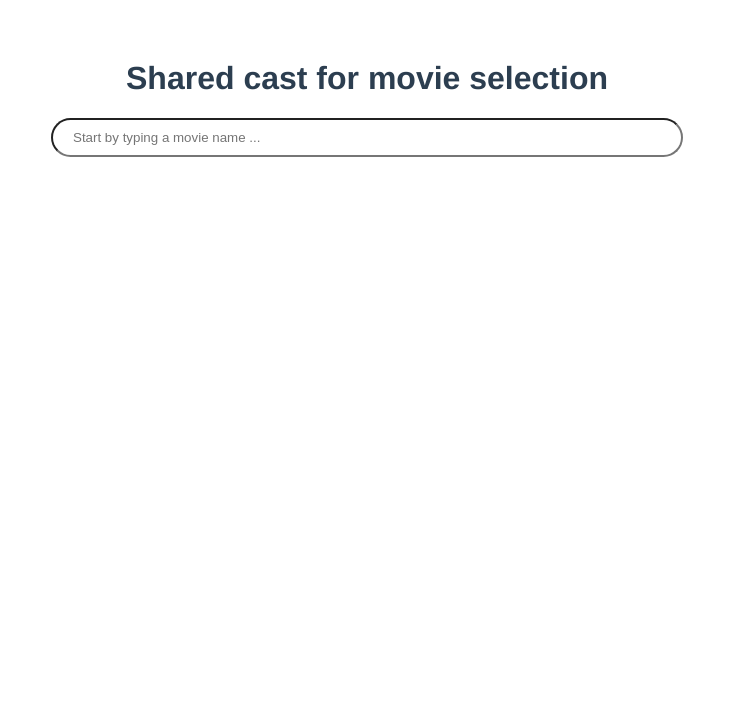
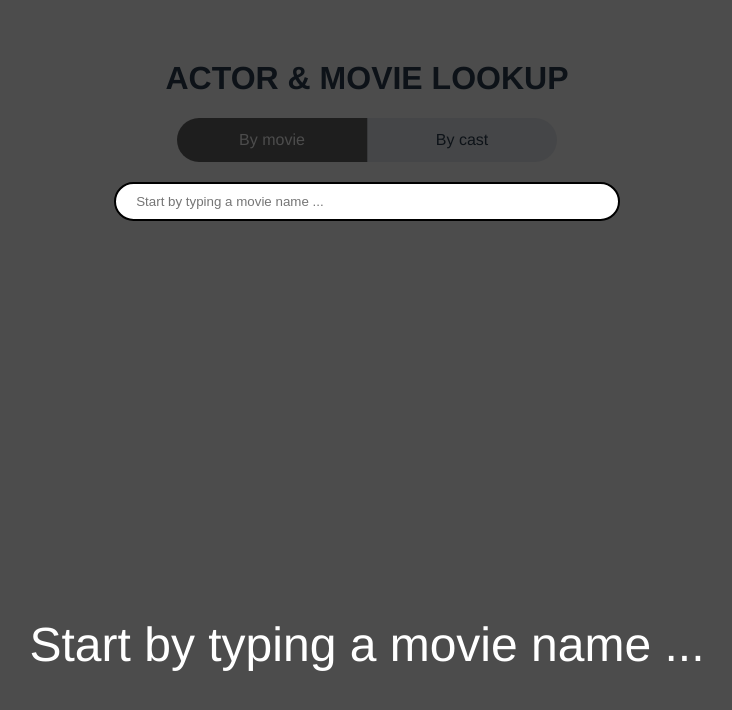
Before and after one commit to bureson/actor-lookup, a Vue app: page / in a window 1280 px wide. Shown: the top 710 px of the page, without its empty margins (273-1005 px from the left). Built offline with nearby package versions, Linux system fonts and the light colour scheme.

Commit message:
Search by cast

```diff
--- a/src/components/CastThumb.vue
+++ b/src/components/CastThumb.vue
@@ -1,14 +1,19 @@
 <template>
-  <li class='cast-member'>
-    <div class='cast-avatar' v-bind:style='{ "background-image": `url(https://image.tmdb.org/t/p/w200/${cast.profile_path})`}'></div>
-    {{cast.original_name}}
+  <li :class='["cast-member", { "clickable": this.click }]' @click='this.select'>
+    <div class='cast-avatar' :style='{ backgroundImage: `url(https://image.tmdb.org/t/p/w200/${cast.profile_path})`}' />
+    {{cast.name}}
   </li>
 </template>
 
 <script>
   export default {
     name: 'CastThumb',
-    props: ['cast']
+    props: ['cast', 'click'],
+    methods: {
+      select() {
+        if (this.click) this.click(this.cast);
+      }
+    }
   }
 </script>
 
@@ -21,6 +26,9 @@
     overflow: hidden;
     margin: 0 10px 10px;
   }
+  .cast-member.clickable {
+    cursor: pointer;
+  }
   .cast-avatar {
     width: 75px;
     height: 75px;
--- a/src/components/MovieThumb.vue
+++ b/src/components/MovieThumb.vue
@@ -1,6 +1,6 @@
 <template>
-  <li class='movie-item' @click='this.select'>
-    <div class='movie-avatar' v-bind:style='{ "background-image": `url(https://image.tmdb.org/t/p/w500/${movie.poster_path})`}'></div>
+  <li :class='["movie-item", { "clickable": this.click }]' @click='this.select'>
+    <div class='movie-avatar' :style='{ backgroundImage: `url(https://image.tmdb.org/t/p/w500/${movie.poster_path})`}' />
     {{movie.original_title}} ({{releaseYear}})
   </li>
 </template>
@@ -17,7 +17,7 @@
     },
     methods: {
       select () {
-        this.click(this.movie);
+        if (this.click) this.click(this.movie);
       }
     }
   }
@@ -25,13 +25,15 @@
 
 <style>
   .movie-item {
-    cursor: pointer;
     display: inline-block;
     vertical-align: top;
     height: 225px;
     overflow: hidden;
     width: 150px;
     margin: 10px;
+  }
+  .movie-item.clickable {
+    cursor: pointer;
   }
   .movie-avatar {
     width: 150px;
--- a/src/components/SearchForm.vue
+++ b/src/components/SearchForm.vue
@@ -1,15 +1,27 @@
 <template>
-  <h1>Shared cast for movie selection</h1>
+  <div :class='["container", { "tutorial": this.tutorial }]' @click='resetTutorialTimeout' @keydown='resetTutorialTimeout'>
+    <h1>ACTOR &amp; MOVIE LOOKUP</h1>
+
+    <TutorialVeil :tutorial='tutorial' />
+    <TabSwitch :selectedTab='selectedTab' :click='selectTab' />
+
     <div class='input-container'>
-    <input class='search-input' v-model='search' @keydown='searchMovie' placeholder='Start by typing a movie name ...' />
+      <input class='search-input' v-model='search' @keydown='triggerSearch' :placeholder='placeholder' />
       <LoadingSpinner v-if='loading' />
     </div>
 
-  <div v-bind:class='["half-width", { "single": movieList.length === 0 }]'>
+    <div :class='["half-width", { "single": movieList.length === 0 && castList.length === 0 }]'>
       <div v-if='suggestMovieList.length > 0'>
         <h2>Choose from the search results</h2>
         <ul>
           <MovieThumb v-for='movie in suggestMovieList' :key='movie.id' :movie='movie' :click='selectMovie' />
+        </ul>
+      </div>
+
+      <div v-if='suggestCastList.length > 0'>
+        <h2>Choose from the search results</h2>
+        <ul>
+          <CastThumb v-for='cast in suggestCastList' :key='cast.id' :cast='cast' :click='selectCast' />
         </ul>
       </div>
     </div>
@@ -22,75 +34,145 @@
         </ul>
       </div>
 
+      <div v-if='castList.length > 0'>
+        <h2>For selected cast</h2>
+        <ul>
+          <CastThumb v-for='cast in castList' :key='cast.id' :cast='cast' :click='deselectCast' />
+        </ul>
+      </div>
+
       <div v-if='movieList.length > 1'>
         <h2>Shared cast</h2>
         <p v-if='sharedCast.length === 0'>No shared cast :(</p>
         <ul v-if='sharedCast.length > 0'>
-        <CastThumb v-for:='cast in sharedCast' :key='cast.id' :cast='cast' />
+          <CastThumb v-for='cast in sharedCast' :key='cast.id' :cast='cast' />
         </ul>
+      </div>
+
+      <div v-if='castList.length > 1'>
+        <h2>Shared movie</h2>
+        <p v-if='sharedMovie.length === 0'>No shared movie :(</p>
+        <ul v-if='sharedMovie.length > 0'>
+          <MovieThumb v-for='movie in sharedMovie' :key='movie.id' :movie='movie' />
+        </ul>
+      </div>
     </div>
   </div>
 </template>
 
 <script>
   import invokeFunction from '../helper/invokeFunction';
+  import TextLib from '../helper/textLib';
 
   import CastThumb from './CastThumb.vue';
   import LoadingSpinner from './LoadingSpinner.vue';
-  import MovieThumb from './MovieThumb.vue'
+  import MovieThumb from './MovieThumb.vue';
+  import TabSwitch from './TabSwitch.vue';
+  import TutorialVeil from './TutorialVeil.vue';
 
   export default {
     components: {
       CastThumb,
       LoadingSpinner,
-      MovieThumb
+      MovieThumb,
+      TabSwitch,
+      TutorialVeil
     },
     computed: {
+      placeholder () {
+        return `Start by typing a ${this.selectedTab} name ...`;
+      },
       sharedCast () {
         if (this.movieList.length <= 1) return [];
         return this.movieList.reduce((sharedCast, movie, index) => {
           if (index === 0) return movie.cast;
-          return sharedCast.filter(sharedCastMember => movie.cast.some(movieCastMember => movieCastMember.id === sharedCastMember.id));
+          return sharedCast.filter(sharedCastMember => sharedCastMember.profile_path && movie.cast.some(movieCastMember => movieCastMember.id === sharedCastMember.id));
+        }, []);
+      },
+      sharedMovie () {
+        if (this.castList.length <= 1) return [];
+        return this.castList.reduce((sharedMovie, cast, index) => {
+          if (index === 0) return cast.cast;
+          return sharedMovie.filter(sharedCastMovie => sharedCastMovie.poster_path && cast.cast.some(castCastMovie => castCastMovie.id === sharedCastMovie.id));
         }, []);
       }
     },
     data() {
       return {
         loading: false,
+        castList: [],
         movieList: [],
         search: '',
+        searchTimeout: null,
+        selectedTab: 'movie',
+        suggestCastList: [],
         suggestMovieList: [],
-        timeout: null
+        tutorial: false,
+        tutorialTimeout: null
       };
     },
+    mounted() {
+      this.tutorialTimeout = setTimeout(() => {
+        this.tutorial = true;
+      }, 4000);
+    },
     methods: {
+      deselectCast (cast) {
+        this.castList = this.castList.filter(item => item.id !== cast.id);
+      },
       deselectMovie (movie) {
-        this.movieList = this.movieList.filter(mov => mov.id !== movie.id);
+        this.movieList = this.movieList.filter(item => item.id !== movie.id);
       },
-      searchMovie () {
-        if (this.timeout) {
-          clearTimeout(this.timeout);
-          this.timeout = null;
+      resetTutorialTimeout () {
+        this.tutorial = false;
+        if (this.tutorialTimeout) clearTimeout(this.tutorialTimeout);
+        this.tutorialTimeout = null;
+      },
+      triggerSearch () {
+        this.tutorial = false;
+        if (this.searchTimeout) {
+          clearTimeout(this.searchTimeout);
+          this.searchTimeout = null;
         }
-        this.timeout = setTimeout(() => {
+        this.searchTimeout = setTimeout(() => {
           if (this.search.trim()) {
             this.loading = true;
-            return invokeFunction('searchMovie', { search: this.search }).then(response => {
+            return invokeFunction(`search${TextLib.capitalize(this.selectedTab)}`, { search: this.search }).then(response => {
+              this.loading = false;
+              if (this.selectedTab === 'movie') {
                 this.suggestMovieList = response.data.results.filter(movie => movie.poster_path);
-              this.loading = false;
+              } else {
+                this.suggestCastList = response.data.results.filter(cast => cast.profile_path);
+              }
             });
           } else {
             this.suggestMovieList = [];
           }
         }, 500);
       },
+      selectCast (cast) {
+        if (this.castList.some(item => item.id === cast.id)) return;
+        this.loading = true;
+        return invokeFunction('getMovieForPersonId', { personId: cast.id }).then(response => {
+          this.loading = false;
+          this.castList.push({ ...cast, cast: response.data.cast });
+        });
+      },
       selectMovie (movie) {
-        if (this.movieList.some(mov => mov.id === movie.id)) return;
+        if (this.movieList.some(item => item.id === movie.id)) return;
         this.loading = true;
         return invokeFunction('getCastForMovieId', { movieId: movie.id }).then(response => {
           this.loading = false;
           this.movieList.push({ ...movie, cast: response.data.cast });
         });
+      },
+      selectTab (tab) {
+        this.castList = [];
+        this.movieList = [];
+        this.search = '';
+        this.selectedTab = tab;
+        this.suggestCastList = [];
+        this.suggestMovieList = [];
       }
     }
   }
@@ -103,8 +185,9 @@
     padding: 0;
   }
   .input-container {
+    z-index: 3;
     position: relative;
-    width: 50%;
+    width: 70%;
     margin: 0 auto;
   }
   .search-input {
@@ -112,6 +195,9 @@
     box-sizing: border-box;
     padding: 10px 20px;
     border-radius: 20px;
+  }
+  .tutorial .input-container .search-input {
+    border: 2px solid #000;
   }
   .half-width {
     display: inline-block;
@@ -123,4 +209,9 @@
   .half-width.single {
     width: 95%;
   }
+  @media (min-width:600px)  {
+    .input-container {
+      width: 40%;
+    }
+  }
 </style>
--- /dev/null
+++ b/src/components/TabSwitch.vue
@@ -0,0 +1,61 @@
+<template>
+  <div class='tabs-container'>
+    <ul>
+      <li :class='[{"active": tab === this.selectedTab}]' v-for='tab in tabList' :key='tab' @click='() => this.click(tab)'>
+        By {{tab}}
+      </li>
+    </ul>
+  </div>
+</template>
+
+<script>
+  export default {
+    name: 'TabSwitch',
+    props: ['selectedTab', 'click'],
+    data() {
+      return {
+        tabList: ['movie', 'cast']
+      };
+    }
+  }
+</script>
+
+<style>
+  .tabs-container {
+    margin: 0 auto 20px;
+    width: 70%;
+  }
+  .tabs-container ul {
+    display: flex;
+    justify-content: center;
+  }
+  .tabs-container ul li {
+    width: 50%;
+    text-align: center;
+    background: #e9ecf1;
+    border-right: 1px solid #c1c4c9;
+    padding: 13px 15px;
+    cursor: pointer;
+    transition: all 0.2s ease;
+  }
+  .tabs-container ul li:first-child{
+    border-top-left-radius: 25px;
+    border-bottom-left-radius: 25px;
+  }
+  .tabs-container ul li:last-child{
+    border-right: 0px;
+    border-top-right-radius: 25px;
+    border-bottom-right-radius: 25px;
+  }
+  .tabs-container ul li:hover,
+  .tabs-container ul li.active {
+    background: #666;
+    color: #fff;
+  }
+  @media (min-width:600px)  {
+    .tabs-container {
+      margin: 0 auto 20px;
+      width: 30%;
+    }
+  }
+</style>
--- /dev/null
+++ b/src/components/TutorialVeil.vue
@@ -0,0 +1,36 @@
+<template>
+  <div :class='["tutorial-veil", { "enabled": this.tutorial }]'>
+    <p>Start by typing a movie name ...</p>
+  </div>
+</template>
+
+<script>
+  export default {
+    name: 'TutorialVeil',
+    props: ['tutorial']
+  }
+</script>
+
+<style>
+  .tutorial-veil {
+    z-index: -1;
+    position: fixed;
+    top: 0;
+    left: 0;
+    width: 100%;
+    height: 100%;
+    transition: all 0.5s ease;
+  }
+  .tutorial-veil.enabled {
+    z-index: 2;
+    background: rgba(0, 0, 0, 0.7);
+  }
+  .tutorial-veil p {
+    color: #fff;
+    font-size: 3em;
+    position: absolute;
+    width: 100%;
+    text-align: center;
+    bottom: 10%;
+  }
+</style>
--- /dev/null
+++ b/src/helper/textLib.js
@@ -0,0 +1,7 @@
+const capitalize = (text) => {
+  return text.replace(/^./, (str) => str.toUpperCase());
+};
+
+module.exports = {
+  capitalize
+};
```
Also changed, not shown: 1 other file (tests, documents, lock files or other folders). Lines whose indentation alone changed are shown as unchanged.
